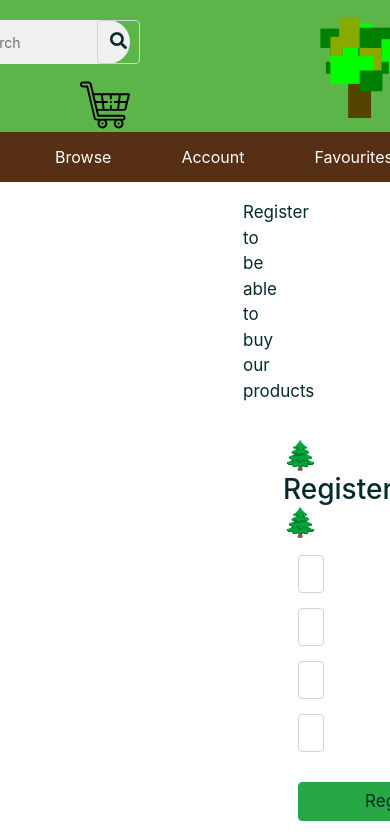
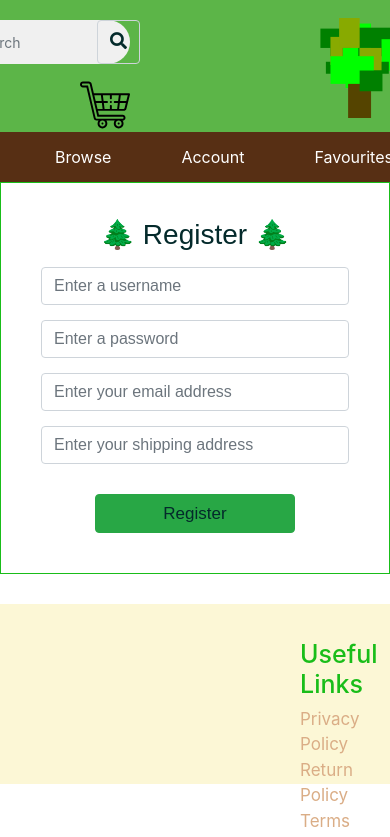
Before and after one commit to edrispor/CISE2019, a React (Create React App) app in the folder plant-a-tree/: page /register in a window 390 px wide. Shown: the top 837 px of the page. Built offline with nearby package versions, Linux system fonts and the light colour scheme.

Commit message:
register page responsive

```diff
--- a/plant-a-tree/src/App.css
+++ b/plant-a-tree/src/App.css
@@ -323,6 +323,19 @@ p2 {
   margin-right: auto;
   background-color: gray;
 }
+.paybtn {
+  display: inline-block;
+  background: #333;
+  color: #fff;
+  text-decoration: none;
+  padding: 1em 2em;
+  border: 1px solid #666;
+  margin: 0.3em 0;
+}
+.paybtn:hover {
+  background: #eaeaea;
+  color: #333;
+}
 
 /*end of payment page css*/
 
@@ -533,6 +546,13 @@ h4 {
   padding-bottom: 0.5;
   border: 1px solid #19bd19;
 }
+#section-register {
+  display: block;
+  list-style: none;
+  margin: 0.5;
+  padding-bottom: 0.5;
+  border: 1px solid #19bd19;
+}
 .carthead {
   font-size: 1.5em;
   line-height: 1.5;
--- a/plant-a-tree/src/components/User.jsx
+++ b/plant-a-tree/src/components/User.jsx
@@ -50,7 +50,8 @@ export default class User extends Component {
     const userProfile = this.state.userprofile;
     console.log(userProfile);
     return (
-      <div className="container">
+      <section id="section-register" class="grid">
+        <div class="content-wrap">
           <Zoom>
             <center style={{ margin: "25px" }}>
               <Flip>
@@ -111,6 +112,7 @@ export default class User extends Component {
             </center>
           </Zoom>
         </div>
+      </section>
     );
   }
 }
--- a/plant-a-tree/src/pages/Payment.js
+++ b/plant-a-tree/src/pages/Payment.js
@@ -1,10 +1,27 @@
 import React, { Component } from "react";
 import { connect } from "react-redux";
 import mastervisa from "../images/maxresdefault.jpg";
+import { Link } from "react-router-dom";
+import { Prompt } from "react-router-dom";
 
 class Payment extends Component {
+  constructor() {
+    super();
+    this.state = {
+      shouldBlockNavigation: false
+    };
+    this.handleClick = this.handleClick.bind(this);
+  }
+  handleClick = () => {
+    this.setState({ shouldBlockNavigation: true });
+    window.history.back();
+    window.location.href = "/";
+  };
+
   render() {
     return (
+      <section id="section-cart" class="grid">
+        <div class="content-wrap">
           <b>
             <img src={mastervisa} className="paymentimg" />
             <form className="paymentform">
@@ -26,7 +43,17 @@ class Payment extends Component {
               />
               <input className="form-control" type="text" placeholder="CVC" />
             </form>
+            <Link className="paybtn" onClick={() => this.handleClick()}>
+              Pay
+            </Link>
+            <Prompt
+              key="block-nav"
+              when={this.state.shouldBlockNavigation}
+              message="Purchase succesfull.. return to homepage"
+            />
           </b>
+        </div>
+      </section>
     );
   }
 }
--- a/plant-a-tree/src/pages/Register.js
+++ b/plant-a-tree/src/pages/Register.js
@@ -3,11 +3,15 @@ import User from "../components/User";
 
 export default function Register() {
   return (
-    <div className="pagelayout">
-      <div className="register-page">
-        <p>Register to be able to buy our products</p>
-        <User></User>
+    <section id="section-cart" class="grid">
+      <div class="content-wrap">
+        <div>
+          <div>
+            <p>Register to be able to buy our products</p>
+            <User></User>
+          </div>
+        </div>
       </div>
-    </div>
+    </section>
   );
 }
```
Lines whose indentation alone changed are shown as unchanged.
